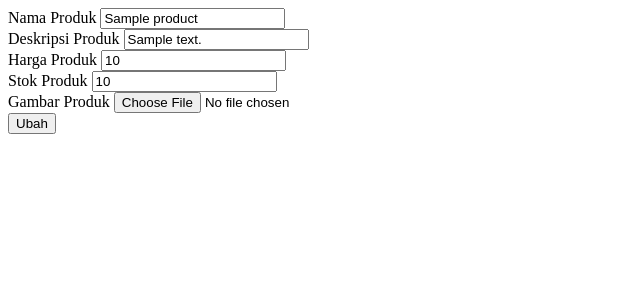
After one commit to jimmywiraarbaa/crm-opung, a Laravel app: page /product/1/edit in a window 1280 px wide. The commit adds this page. Shown: the top 300 px of the page, without its empty margins (0-640 px from the left). Run offline with Laravel 12, Linux system fonts and the light colour scheme; tables that the repository leaves empty hold one stand-in row (values such as "Sample post"); some libraries are stand-ins or nearby versions.

Commit message:
Membuat Halaman Edit Produk

```diff
--- a/app/Http/Controllers/ProductController.php
+++ b/app/Http/Controllers/ProductController.php
@@ -50,4 +50,35 @@ class ProductController extends Controller
     {
         return view('show_product', compact('product'));
     }
+
+    public function edit_product(Product $product)
+    {
+        return view('edit_product', compact('product'));
+    }
+
+    public function update_product(Product $product, Request $request)
+    {
+        $request->validate([
+            'name' => 'required',
+            'price' => 'required',
+            'stock' => 'required',
+            'description' => 'required',
+            'image' => 'required'
+        ]);
+
+        $file = $request->file('image');
+        $path = time() . '_' . $request->name . '.' . $file->getClientOriginalExtension();
+
+        Storage::disk('local')->put('public/' . $path, file_get_contents($file));
+
+        $product->update([
+            'name' => $request->name,
+            'price' => $request->price,
+            'stock' => $request->stock,
+            'description' => $request->description,
+            'image' => $path
+        ]);
+
+        return Redirect::route('show_product', $product);
+    }
 }
--- /dev/null
+++ b/resources/views/edit_product.blade.php
@@ -0,0 +1,34 @@
+<!DOCTYPE html>
+<html lang="en">
+
+    <head>
+        <meta charset="UTF-8">
+        <meta name="viewport" content="width=device-width, initial-scale=1.0">
+        <meta http-equiv="X-UA-Compatible" content="ie=edge">
+        <title>Edit {{ $product->name }}</title>
+    </head>
+
+    <body>
+        <form action="{{ route('update_product', $product) }}" method="post" enctype="multipart/form-data">
+            @method('patch')
+            @csrf
+            <label for="name">Nama Produk</label>
+            <input type="text" name="name" value="{{ $product->name }}">
+            <br>
+            <label for="description">Deskripsi Produk</label>
+            <input type="text" name="description" value="{{ $product->description }}">
+            <br>
+            <label for="price">Harga Produk</label>
+            <input type="number" name="price" value={{ $product->price }}>
+            <br>
+            <label for="stock">Stok Produk</label>
+            <input type="number" name="stock" value={{ $product->stock }}>
+            <br>
+            <label for="image">Gambar Produk</label>
+            <input type="file" name="image">
+            <br>
+            <button type="submit">Ubah</button>
+        </form>
+    </body>
+
+</html>
--- a/resources/views/show_product.blade.php
+++ b/resources/views/show_product.blade.php
@@ -15,6 +15,9 @@
         <p><sup>Rp</sup>{{ $product->price }}</p>
         <p>Stok : {{ $product->stock }}</p>
         <img src="{{ url('storage/' . $product->image) }}" alt="" height="100px">
+        <form action="{{ route('edit_product', $product) }}" method="get">
+            <button type="submit">Ubah Produk</button>
+        </form>
     </body>
 
 </html>
--- a/routes/web.php
+++ b/routes/web.php
@@ -15,3 +15,5 @@ Route::get('/product/create', [ProductController::class, 'create_product'])->nam
 Route::post('/product/create', [ProductController::class, 'store_product'])->name('store_product');
 Route::get('/product', [ProductController::class, 'index_product'])->name('index_product');
 Route::get('/product/{product}', [ProductController::class, 'show_product'])->name('show_product');
+Route::get('/product/{product}/edit', [ProductController::class, 'edit_product'])->name('edit_product');
+Route::patch('/product/{product}/update', [ProductController::class, 'update_product'])->name('update_product');
```
